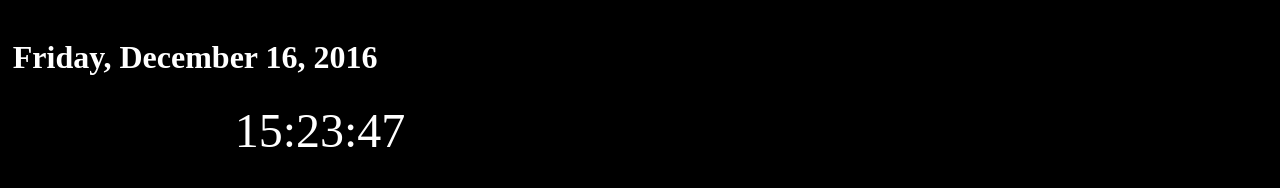
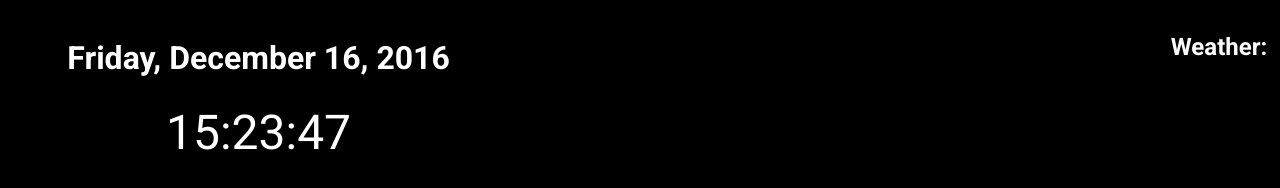
Before and after one commit to benekex2/smart_mirror, a React app: page / in a window 1280 px wide. Built offline with nearby package versions, Linux system fonts and the light colour scheme; no server answers.

Commit message:
Fix styles

```diff
--- a/app/css/app.css
+++ b/app/css/app.css
@@ -7,6 +7,7 @@ body {
 	padding: 0;
 	background: #000;
 	color: #fff;
+	font-family: 'Roboto', sans-serif;
 }
 
 
@@ -21,10 +22,13 @@ body {
 	float: left;
 	padding: 1%;
 }
-.container header .clock h2{
+.container header .clock h2 {
+	width: 80%;
+	text-align: center;
 	font-size: 2rem;
 }
 .container header .clock span {
+	width: 80%;
 	display: block;
 	font-size: 3rem;
 	text-align: center;
@@ -33,8 +37,12 @@ body {
 	width: 48%;
 	padding: 1%;
 	float: right;
+	text-align: right;
 }
-
+.container header .weather p{
+	padding: 5px 0;
+	margin: 0;
+}
 
 .container footer {
 	position: absolute;
--- a/app/index.html
+++ b/app/index.html
@@ -6,6 +6,7 @@
     <meta name="description" content="Magic Mirror Project">
     <meta name="author" content="Krzysztof Bialoglowicz">
     <title><%= htmlWebpackPlugin.options.title %></title>
+    <link href="https://fonts.googleapis.com/css?family=Roboto:400,700,900&amp;subset=latin-ext" rel="stylesheet">
   </head>
   <body>
   	<div id="root"></div>
--- a/app/js/app.js
+++ b/app/js/app.js
@@ -1,6 +1,5 @@
 import React from 'react'
 import ReactDOM from 'react-dom'
-import moment from 'moment'
 
 import '../css/app.css'
 import '../css/weather-icons.css'
@@ -11,12 +10,11 @@ import { News } from "./components/news.js"
 
 export class App extends React.Component {
    render() {
-   	 const date = moment().format('dddd, LL');
      return (
         <div className="container">
         	<header>
 	        	<div className="clock component">
-	        		<h2>{date}</h2>
+
 	        		<Clock name="CityRow" UTCOffset="1"/>
 	        	</div>
 	        	<div className="weather component">
--- a/app/js/components/clock.js
+++ b/app/js/components/clock.js
@@ -1,36 +1,36 @@
 import React from 'react'
+import moment from 'moment'
 
 export class Clock extends React.Component {
 
 	setTime(){
 
-  	var currentdate = new Date();
-  	var hours = currentdate.getUTCHours() + parseInt(this.props.UTCOffset);
+  	const currentdate = new Date();
+  	let hours = currentdate.getUTCHours() + parseInt(this.props.UTCOffset);
 
-      // correct for number over 24, and negatives
       if( hours >= 24 ){ hours -= 24; }
       if( hours < 0   ){ hours += 12; }
 
-      // add leading zero, first convert hours to string
       hours = hours + "";
       if( hours.length == 1 ){ hours = "0" + hours; }
 
-      // minutes are the same on every time zone
-      var minutes = currentdate.getUTCMinutes();
+      let minutes = currentdate.getUTCMinutes();
 
-      // add leading zero, first convert hours to string
       minutes = minutes + "";
       if( minutes.length == 1 ){ minutes = "0" + minutes; }
 
-      var seconds = currentdate.getUTCSeconds();
+      let seconds = currentdate.getUTCSeconds();
 
       seconds = seconds + "";
       if( seconds.length == 1 ){ seconds = "0" + seconds; }
 
+      const date = moment().format('dddd, LL');
+
       this.setState({
       	hours: hours,
         minutes: minutes,
-        seconds: seconds
+        seconds: seconds,
+        date: date
       });
   }
 
@@ -50,6 +50,7 @@ export class Clock extends React.Component {
 
 		return (
 			<div className="city-row" ref="cityRow">
+            <h2>{this.state.date}</h2>
 		        <span className="city-time">{this.state.hours}:{this.state.minutes}:{this.state.seconds}</span>
 		    </div>
 	   	);
--- a/app/js/components/weather.js
+++ b/app/js/components/weather.js
@@ -55,6 +55,11 @@ export class Weather extends React.Component {
 
 	}
 
+	floatOrNull = (value) => {
+	  const parsed = parseFloat(value);
+	  return isNaN(parsed) ? null : parsed;
+	};
+
 	componentWillMount() {
 		this.getData();
  	}
@@ -75,20 +80,33 @@ export class Weather extends React.Component {
 
     	return (
     		<div>
-        		{cityName}
-        		<div>
-					<i></i>
-					<p></p>
-				</div>
+        		<h2>Weather: {cityName}</h2>
+
+        		{currentWeather.main && currentWeather.wind && currentWeather.clouds && currentWeather.weather ? (
+					<div>
+						<p>Temperature: {currentWeather.main.temp}&#176;C</p>
+						<p>Humidity: {currentWeather.main.humidity} %</p>
+						<p>Pressure: {currentWeather.main.pressure} hpa</p>
+						<span>{currentWeather.wind.speed} m/s</span>
+						<span>{currentWeather.clouds.all} %</span>
+						<i className={`wi ${this.iconTable[currentWeather.weather[0].icon]}`}></i>
+					</div>
+				) :(null)}
+
+
         		{weatherList ? (weatherList.map((item, index) => {
         				const date = moment.unix(item.dt).format('dddd');
         				let icon = item.weather[0].icon;
-        				let classIcon = "wi "+this.iconTable[icon];
+        				let classIcon = "wi " + this.iconTable[icon];
+        				let floatTemp = this.floatOrNull(item.temp.day);
+        				let roundTemp = Number((floatTemp).toFixed(1));
         				if(index > 0) {
         					return (
-        						<div key={index}>
+        						<div className="dayWeather" key={index}>
+        							<h3>{date}</h3>
         							<i className={classIcon}></i>
-									<p>{date} - {item.temp.day}</p>
+									<span>{roundTemp} &#176;C</span>
+									<span>{item.pressure} hpa</span>
 								</div>
 							);
         				}
```
